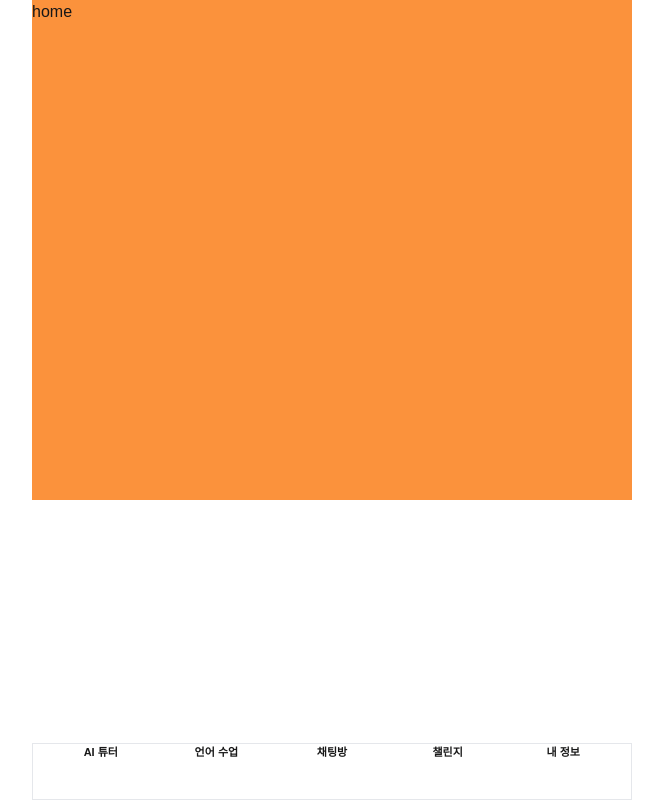
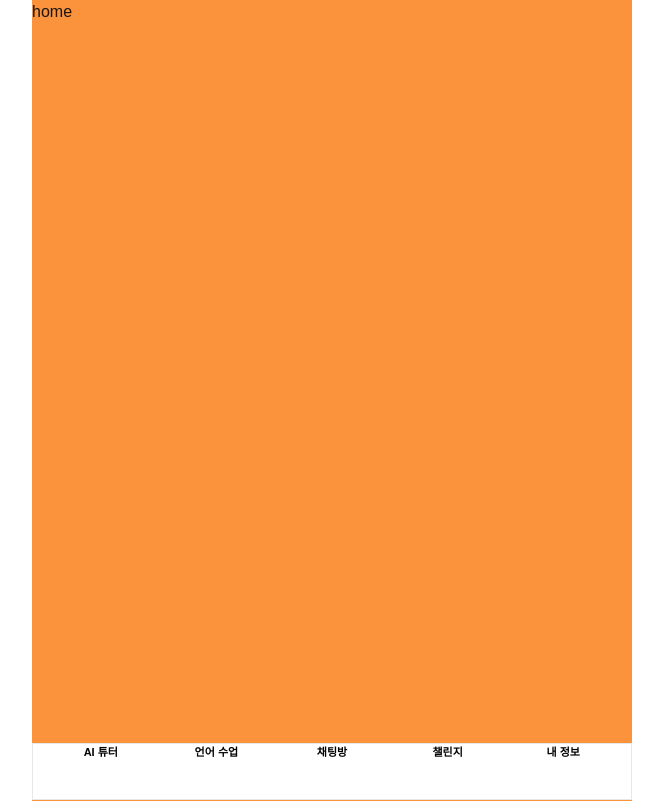
Before and after one commit to someone-to-speak/OnePeak, a Next.js app: page / in a window 1280 px wide. Shown: the top 801 px of the page, without its empty margins (308-971 px from the left). Built offline with nearby package versions, Linux system fonts and the light colour scheme; what tailwindcss-safe-area would draw is missing.

Commit message:
fix: 네비 탭 레이아웃 수정

```diff
--- a/src/app/layout.tsx
+++ b/src/app/layout.tsx
@@ -15,13 +15,18 @@ export default function RootLayout({
   return (
     <html lang="en">
       <head>
-        <meta name="viewport" content="width=device-width, initial-scale=1, maximum-scale=1, viewport-fit=cover" />
+        <meta
+          name="viewport"
+          content="width=device-width, initial-scale=1, minimum-scale=1, maximum-scale=1, viewport-fit=cover"
+        />
         <link rel="icon" type="image/svg+xml" href="/favicon.svg" />
       </head>
       <body>
-        <div className="h-full m-0 p-0">
-          <div className="w-full min-w-[320px] max-w-[600px] mx-auto my-0  min-h-full">{children}</div>
-          <Navibar />
+        <div className="h-full">
+          <div className="w-full min-w-[320px] max-w-[600px] mx-auto my-0  min-h-full">
+            {children}
+            <Navibar />
+          </div>
         </div>
       </body>
     </html>
--- a/src/app/page.tsx
+++ b/src/app/page.tsx
@@ -1,3 +1,3 @@
 export default function Home() {
-  return <div className="w-full h-[500px] bg-orange-400">home</div>;
+  return <div className="w-full h-[1000px] bg-orange-400">home</div>;
 }
--- a/src/components/nav/Navibar.tsx
+++ b/src/components/nav/Navibar.tsx
@@ -4,8 +4,8 @@ const Navibar = () => {
   return (
     <div className="relative z-[200]">
       <div
-        className="w-full min-w-[320px] max-w-[600px] mx-auto my-0 px-4 py-0 pb-safe-offset-0 fixed left-0 right-0 bottom-0 bg-rgb(#FFF)
-      border-[1px] border-solid border-rgba(138, 138, 138, .1) box-border flex gap-[12px]"
+        className="w-full min-w-[320px] max-w-[600px] mx-auto my-0 px-4 py-0 pb-safe-offset-0 fixed left-0 right-0 bottom-0 bg-white
+      border-[1px] border-solid border-rgba(138, 138, 138, .1) box-border flex gap-[12px] text-black"
       >
         <Link
           href={"/"}
```
